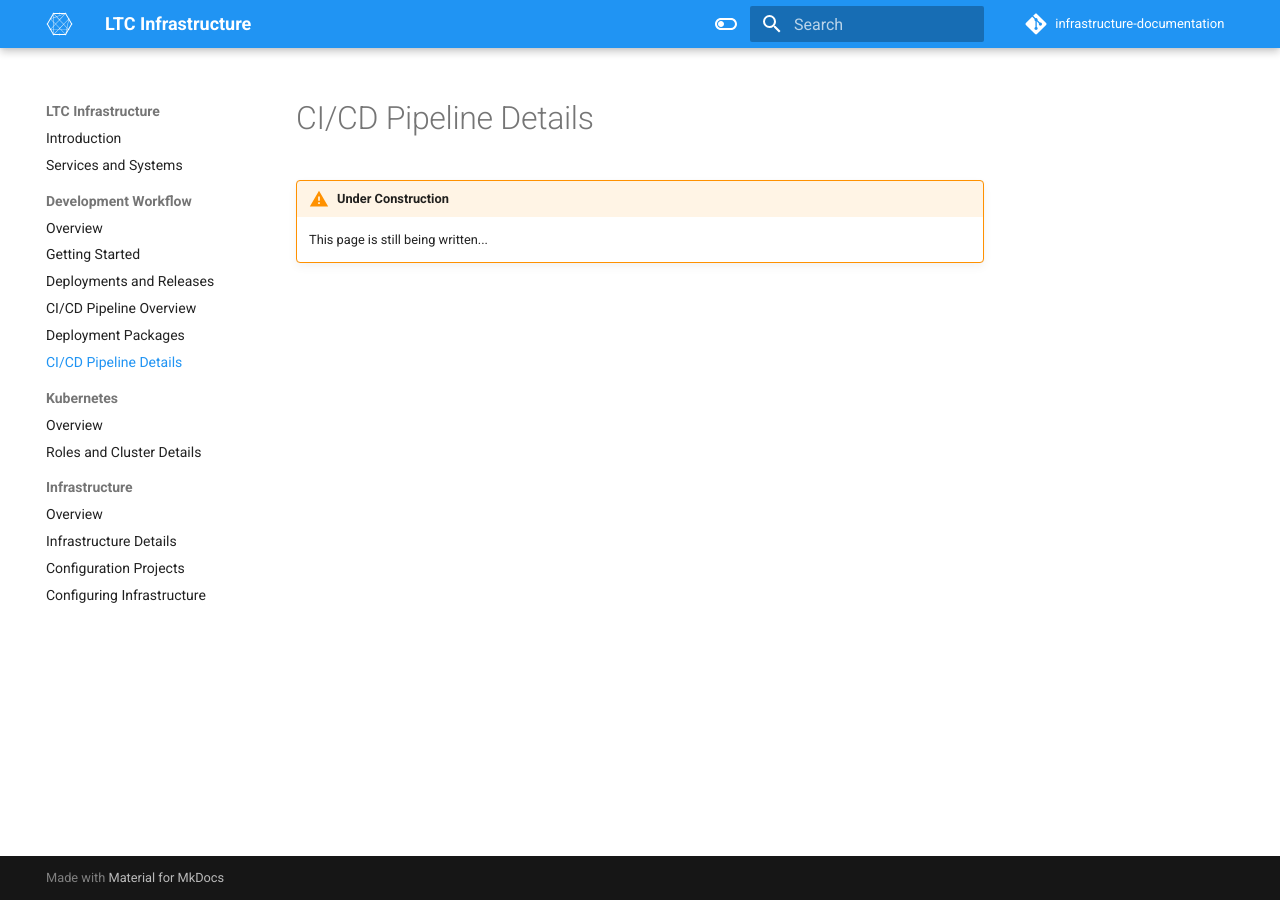
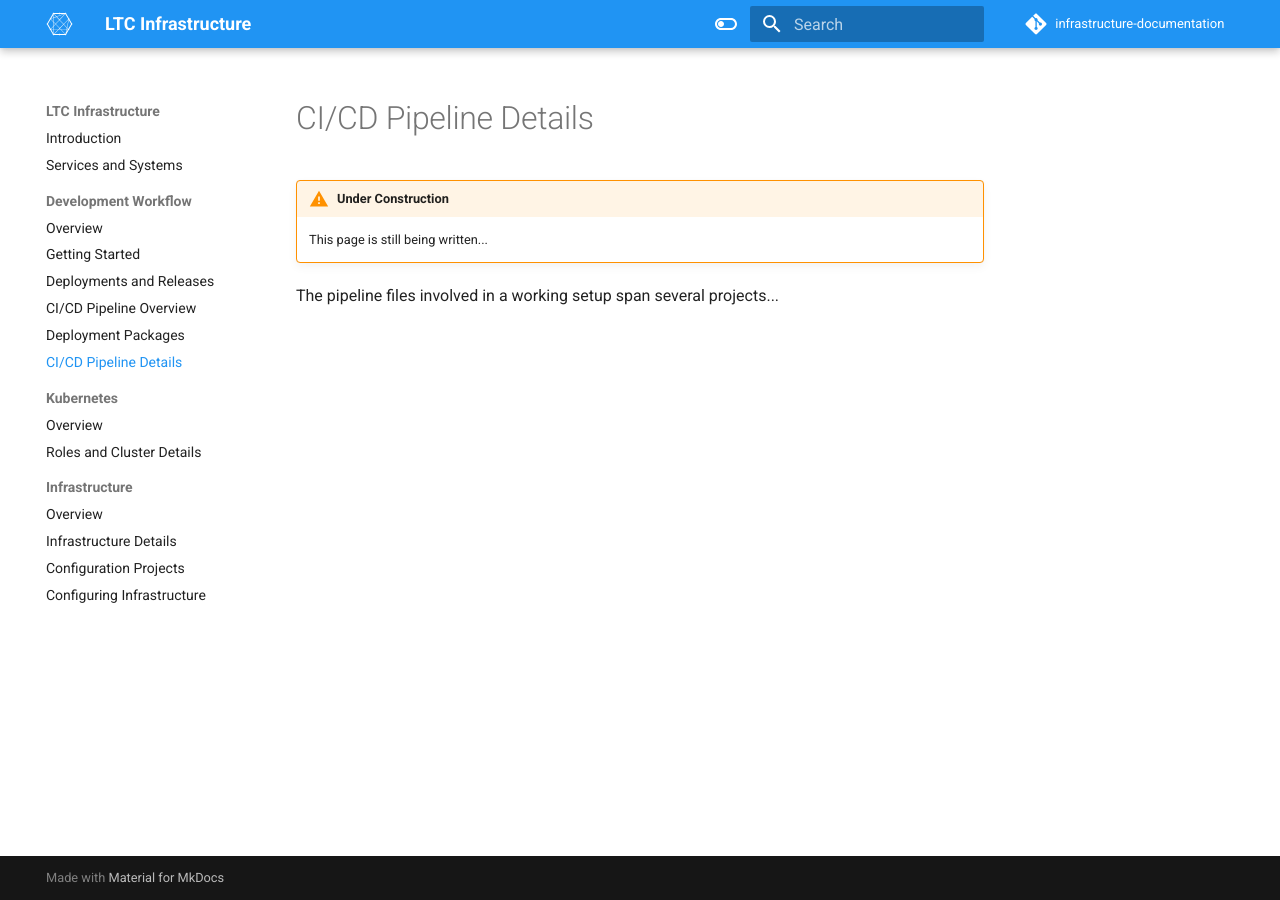
Before and after one commit to bcit-ltc/infrastructure-documentation, an MkDocs documentation site: the page built from docs/dev-workflow/pipeline-details.md, in a window 1280 px wide. Built offline with MkDocs 1.6.1 and Material for MkDocs 9.7.7, drawn with Linux system fonts in a browser that asks for light colours.

Commit message:
fix: update overlay

```diff
--- a/docs/dev-workflow/pipeline-details.md
+++ b/docs/dev-workflow/pipeline-details.md
@@ -3,3 +3,5 @@
 !!! warning "Under Construction"
 
     This page is still being written...
+
+The pipeline files involved in a working setup span several projects...
```
